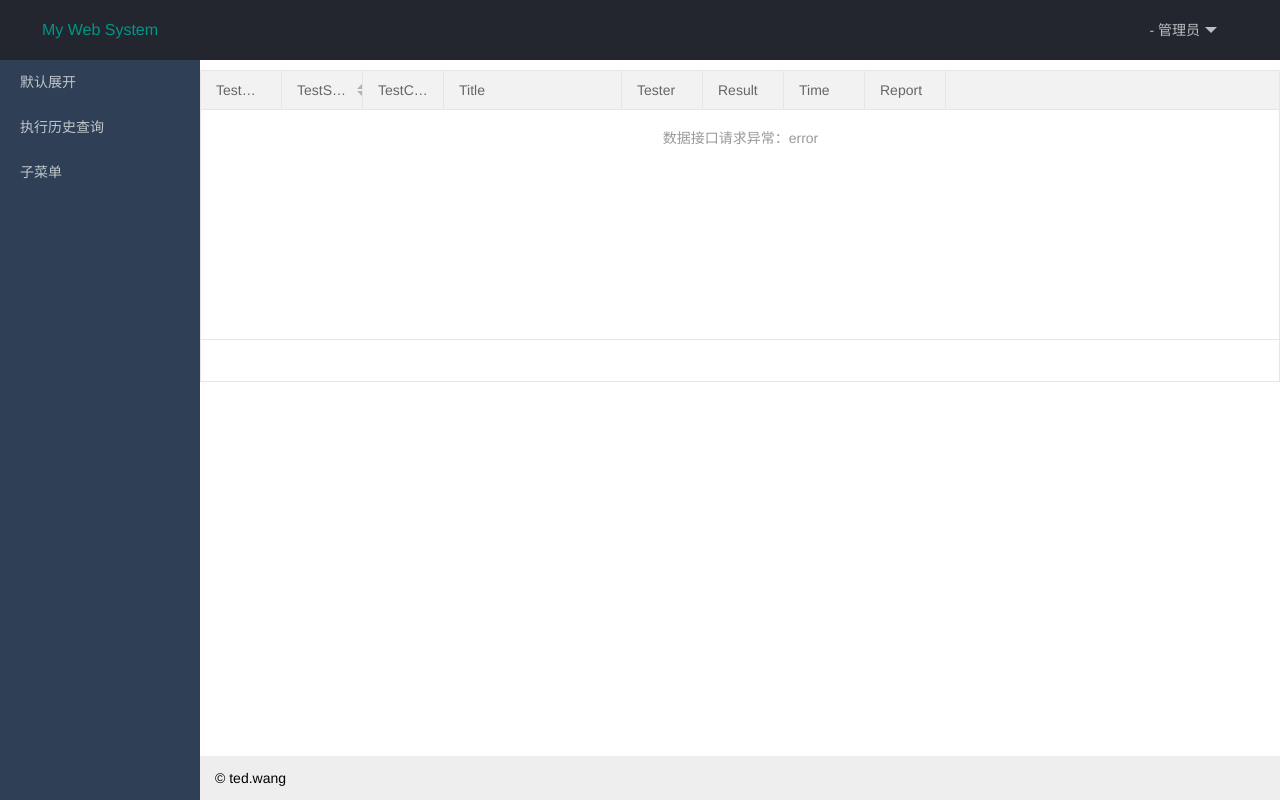
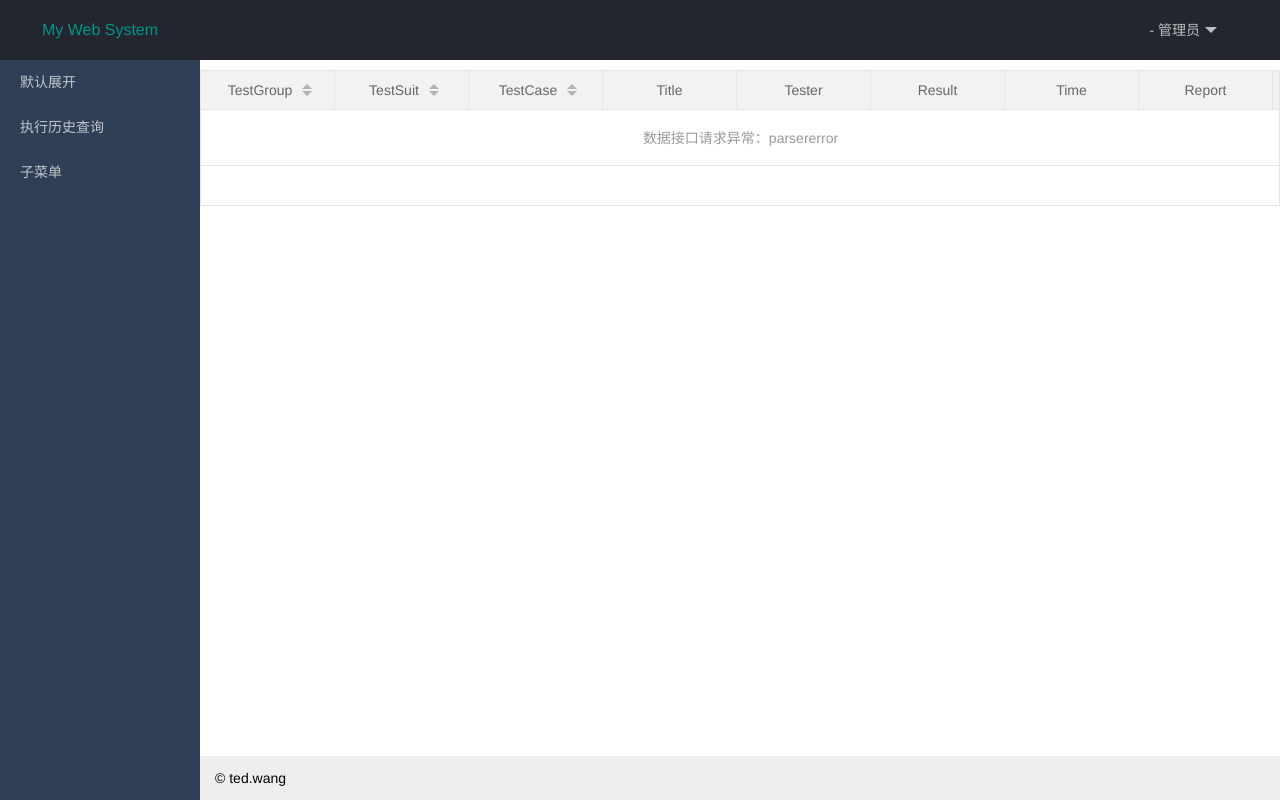
Before and after one commit to zghnwsq/MyWeb, a Django app: template autotest/templates/autotest/run_his.html in a window 1280 px wide. Run offline with Django 3.2, Linux system fonts and the light colour scheme; the template is opened without the code that fills it: values that come from a table or form of the project are taken from there, others are empty; data comes from the database, SQL or seed files in the repository; both versions use the stored data as it was after the commit.

Commit message:
0.16 work

```diff
--- a/MyWeb/settings.py
+++ b/MyWeb/settings.py
@@ -80,9 +80,13 @@
         'ENGINE': 'django.db.backends.sqlite3',
         'NAME': os.path.join(BASE_DIR, 'db.sqlite3'),
     },
+    # 'autotest': {
+    #     'ENGINE': 'django.db.backends.sqlite3',
+    #     'NAME': os.path.join(BASE_DIR, 'autotest.sqlite'),
+    # },
     'autotest': {
         'ENGINE': 'django.db.backends.sqlite3',
-        'NAME': os.path.join(BASE_DIR, 'autotest.sqlite'),
+        'NAME': 'D:\\PythonProject\\zbh\\autotest.sqlite',
     }
 }
 
--- a/MyWeb/urls.py
+++ b/MyWeb/urls.py
@@ -20,4 +20,5 @@
     path('admin/', admin.site.urls),
     path('', include('login.urls')),
     path('login/', include('login.urls')),
+    path('autotest/', include('autotest.urls')),
 ]
--- a/autotest/templates/autotest/run_his.html
+++ b/autotest/templates/autotest/run_his.html
@@ -7,23 +7,28 @@
 {% load static %}
 {% block script %}
     <script>
-    !function(){
+        !function () {
             var table = layui.table;
 
-        table.render({
+            var run_his = table.render({
                 elem: '#run_his'
-            ,height: 312
-            ,url: '/demo/table/user/' //数据接口
-            ,page: true //开启分页
-            ,cols: [[ //表头
-                {field: 'group', title: 'TestGroup', width:80, sort: true, fixed: 'left'}
-                ,{field: 'suite', title: 'TestSuit', width:80,  sort: true}
-                ,{field: 'case', title: 'TestCase', width:80, sort: true}
-                ,{field: 'title', title: 'Title', width:177}
-                ,{field: 'tester', title: 'Tester', width: 80}
-                ,{field: 'result', title: 'Result', width: 80}
-                ,{field: 'time', title: 'Time', width: 80}
-                ,{field: 'report', title: 'Report', width: 80}
+                , height: 'full'
+                , url: '/autotest/run_his/get/' //数据接口
+                , page: true //开启分页
+                , even: true //奇偶行背景
+                , cols: [[ //表头
+                    {field: 'group', title: 'TestGroup', sort: true, fixed: 'left', align: 'center'}
+                    , {field: 'suite', title: 'TestSuit', sort: true, align: 'center'}
+                    , {field: 'case', title: 'TestCase', sort: true, align: 'center'}
+                    , {field: 'title', title: 'Title', align: 'center'}
+                    , {field: 'tester', title: 'Tester', align: 'center'}
+                    , {field: 'result', title: 'Result', align: 'center'}
+                    , {field: 'create_time', title: 'Time', align: 'center'}
+                    , {
+                        field: 'report', title: 'Report', align: 'center', templet: function (d) {
+                            return '<a target="_blank" href="' + d.report + '">报告</a>'
+                        }
+                    }
                 ]]
             });
         }();
--- /dev/null
+++ b/autotest/urls.py
@@ -0,0 +1,8 @@
+from django.urls import path
+from . import views
+
+app_name = 'autotest'
+urlpatterns = [
+    path('run_his/', views.RunHisV.as_view(), name='run_his'),
+    path('run_his/get/', views.get_run_his, name='get')
+]
```
Also changed, not shown: autotest/views.py (+36 -5 lines), db.sqlite3. Lines whose indentation alone changed are shown as unchanged.
